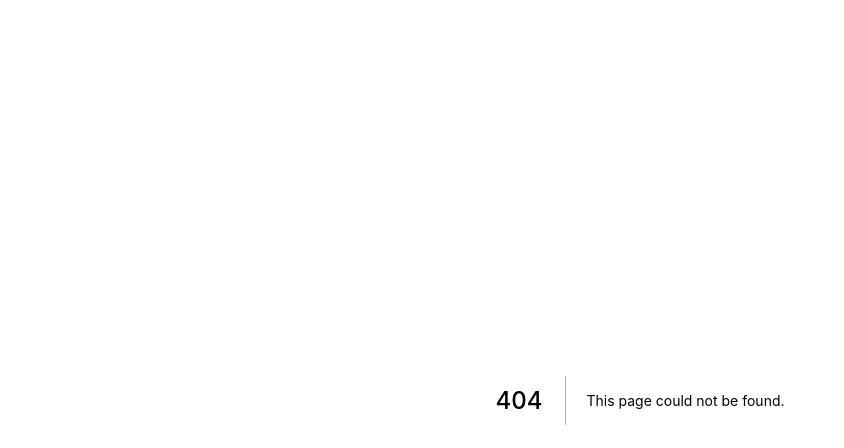
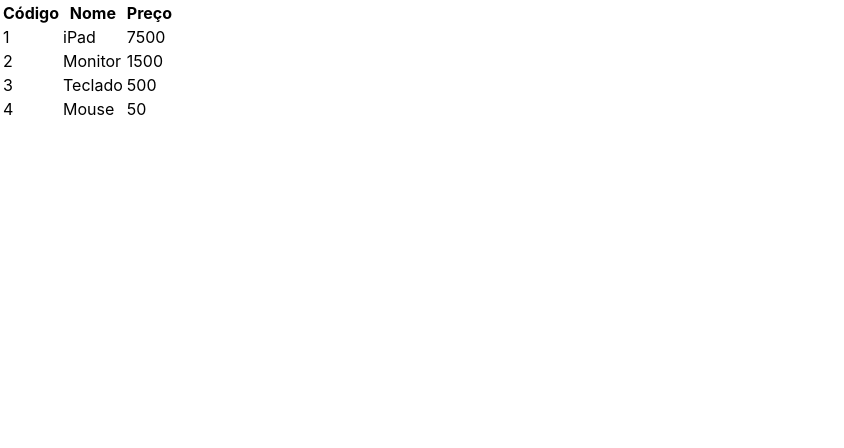
Before and after one commit to jordanobaluz/curso_nextjs, a Next.js app: page /render/repeticao2 in a window 1280 px wide. Before the commit this address had no page. Shown: the top 448 px of the page, without its empty margins (0-844 px from the left). Built offline with nearby package versions, Linux system fonts and the light colour scheme.

Commit message:
componente com rendezição de objetos com classe para exibir tabela

```diff
--- /dev/null
+++ b/data/listaProdutos.js
@@ -0,0 +1,8 @@
+import Produto from "../model/produto";
+
+export default [
+    new Produto(1, "iPad", 7500),
+    new Produto(2, "Monitor", 1500),
+    new Produto(3, "Teclado", 500),
+    new Produto(4, "Mouse", 50),
+]
--- /dev/null
+++ b/model/produto.js
@@ -0,0 +1,22 @@
+export default class Produto {
+    #id
+    #nome
+    #preco
+
+
+    constructor(id, nome, preco){
+        this.#id = id
+        this.#nome = nome
+        this.#preco = preco
+    }
+
+    get id(){
+        return this.#id
+    }
+    get nome(){
+        return this.#nome
+    }
+    get preco(){
+        return this.#preco
+    }
+}
--- /dev/null
+++ b/pages/render/repeticao2.jsx
@@ -0,0 +1,31 @@
+import listaProdutos from '../../data/listaProdutos'
+import lista from '../../data/listaProdutos'
+export default function repeticao2() {
+    function rendezirLinhas() {
+        return listaProdutos.map((produto) => {
+            return (
+                <tr key={produto.id}>
+                    <td>{produto.id}</td>
+                    <td>{produto.nome}</td>
+                    <td>{produto.preco}</td>
+                </tr>
+            )
+        })
+    }
+    return (
+        <div>
+            <table>
+                <thead>
+                    <tr>
+                        <th>Código</th>
+                        <th>Nome</th>
+                        <th>Preço</th>
+                    </tr>
+                </thead>
+                <tbody>
+                    {rendezirLinhas()}
+                </tbody>
+            </table>
+        </div>
+    )
+}
```
